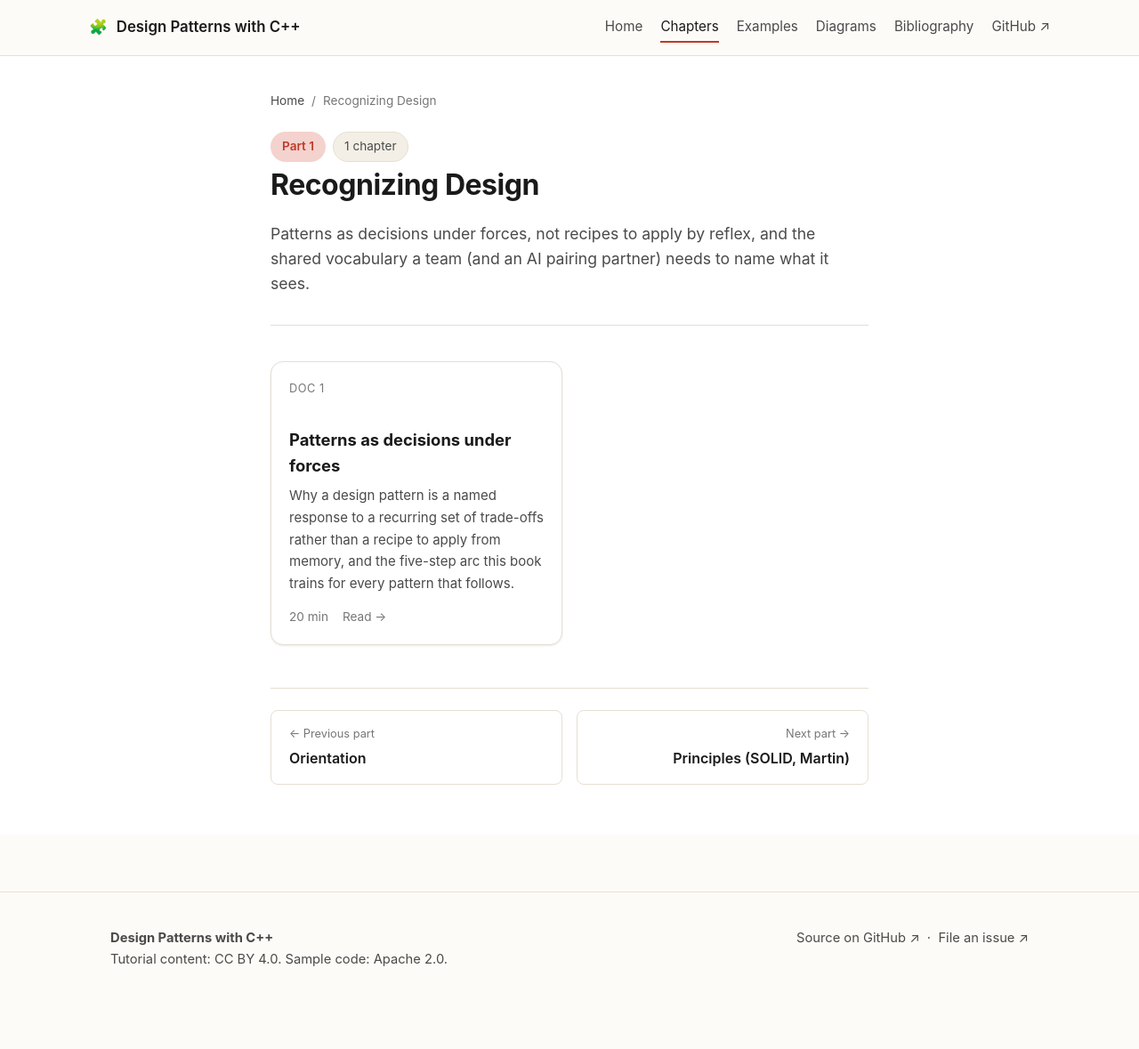
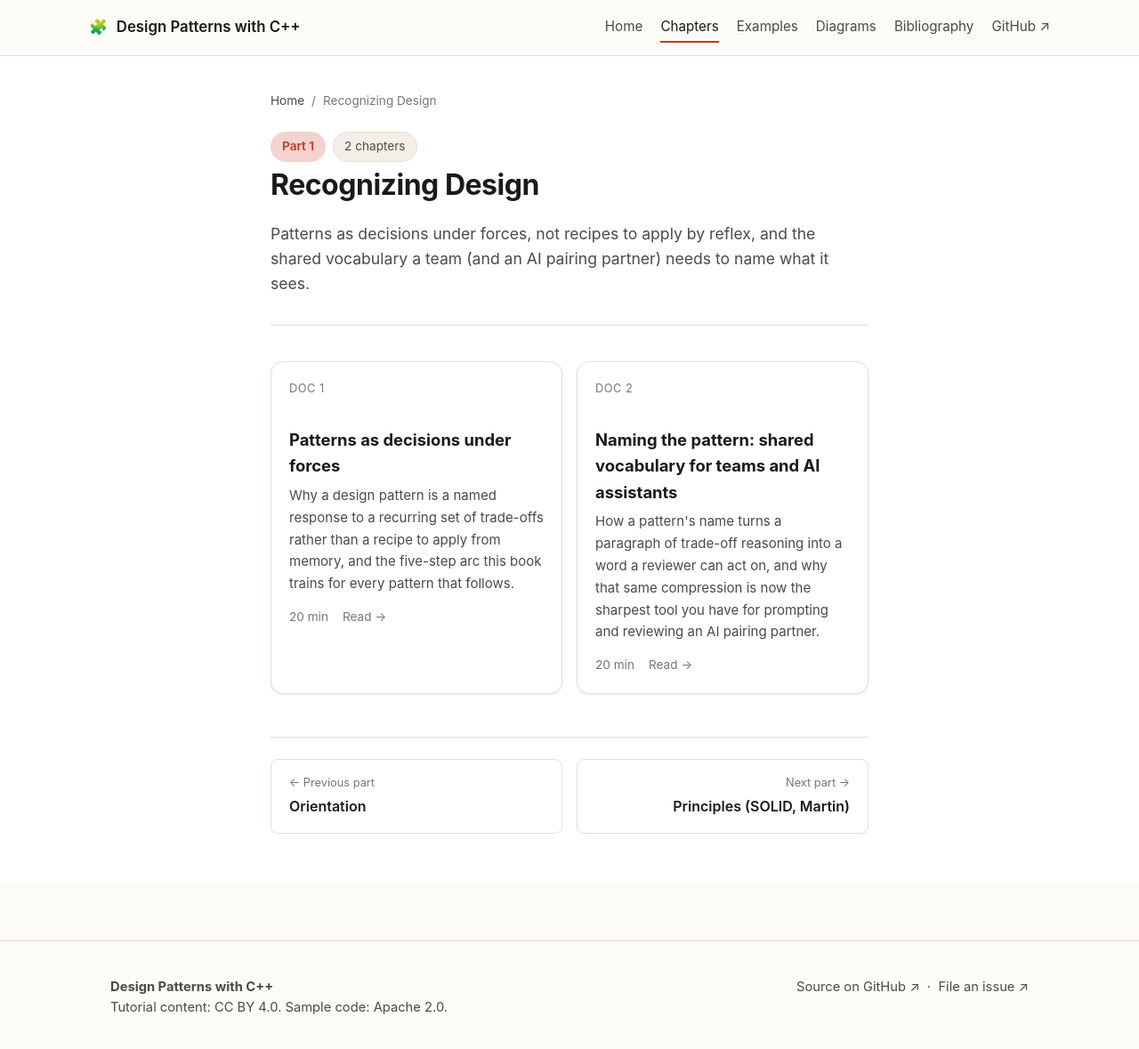
Before and after one commit to patterncatalyst/cpp-design-patterns, a Jekyll site: the page built from _parts/01-recognizing-design.md, in a window 1280 px wide and 1193 px high. Shown: the top 1179 px of the window at 89% size. Built offline with Jekyll 4.4.1, drawn with Linux system fonts in a browser that asks for light colours; some of the changed lines change nothing that is shown.

Commit message:
docs(r02): add ch2 naming-the-pattern (AI/vocabulary) + diagram

```diff
--- a/_data/diagrams.yml
+++ b/_data/diagrams.yml
@@ -20,6 +20,14 @@
     non-pattern), choose the idiomatic C++ expression, test it with gtest,
     and know when not to use it. Forces and trade-offs run under every step.
 
+- name: 02-shared-vocabulary
+  section: "Ch. 2"
+  title: A pattern name as shared vocabulary
+  caption: >-
+    A pattern name sits between three readers, a teammate, a future-you, and
+    an AI assistant, compressing a cluster of forces and a chosen structure
+    into one word all three can act on the same way.
+
 - name: 08-strategy-forces
   section: "Ch. 8"
   title: Strategy as a decision under forces
--- /dev/null
+++ b/_docs/02-naming-the-pattern.md
@@ -0,0 +1,70 @@
+---
+title: "Naming the pattern: shared vocabulary for teams and AI assistants"
+order: 2
+part: "recognizing-design"
+description: "How a pattern's name turns a paragraph of trade-off reasoning into a word a reviewer can act on, and why that same compression is now the sharpest tool you have for prompting and reviewing an AI pairing partner."
+duration: "20 min"
+---
+
+## Learning objectives
+
+By the end of this chapter you can:
+
+- Explain what a pattern name actually compresses: a cluster of forces plus a chosen structure, not a block of code.
+- Use a pattern name the way a team uses any shared vocabulary term, to let a reviewer reason at the level of the decision instead of the level of the syntax.
+- Prompt an AI assistant with a pattern name precisely enough that the request constrains the forces, not just the keyword.
+- Recognize a misapplied or needlessly heavy pattern an AI assistant emits, including the specific case of a virtual interface where a `std::function` or a concept would do.
+- Explain why the skill of recognizing what to build, and why, matters more, not less, once a tool can generate fluent code for any pattern name instantly.
+
+## Why this matters
+
+A senior engineer says, in a code review comment, "this needs to be a Strategy, not a switch, because partner tiers are now owned by separate teams." The comment is one sentence. It lands because the author of the code under review, and everyone else reading the thread, already knows what forces that one word is standing in for: a requirement that varies, a requirement that is owned by more than one team, a cost that a switch statement cannot pay without becoming unreadable. Nobody has to re-derive the trade-off from first principles in the comment thread. The word does that work.
+
+That compression is the entire value of a pattern name, and it is worth isolating from everything else the previous chapter covered, because the compression breaks in a specific, recoverable way once an AI assistant is part of the conversation. A model trained on a huge amount of code has also absorbed a huge amount of code that reaches for a pattern's name loosely, because the shape is familiar, not because the forces call for it. That means the same word that lets two engineers skip a paragraph of reasoning can also let an assistant skip the reasoning that was supposed to justify the word in the first place. This chapter is about keeping that compression accurate on both sides of that exchange, your side and the model's.
+
+{% include excalidraw.html name="02-shared-vocabulary" caption="Figure 2.1: A pattern name sits between three readers, a teammate, a future-you, and an AI assistant, compressing a cluster of forces and a chosen structure into one word all three can act on the same way." %}
+
+## A name is a compression, not a label
+
+Chapter 1 built the vocabulary this chapter now puts to work: a force is a requirement that competes with another requirement in the same piece of code, and a pattern is the name a team gives to one recurring, specific way of resolving a particular cluster of those forces. The word "Strategy" is not a label stuck onto an abstract base class after the fact. It is shorthand for an entire paragraph: something in this code varies, it varies along a dimension the caller should not have to know about, and more than one way of varying it needs to coexist without forcing the caller to change when a new one is added. Say "Strategy" to someone who already shares that vocabulary and the paragraph arrives intact in their head. Say "abstract base class with virtual dispatch" instead and you have described a shape without saying why it exists.
+
+This is why a pattern name survives being spoken out loud in a stand-up or typed into a one-line review comment, while a description of the code's structure does not. A shape is visible in the diff; the reviewer can see the base class and the overrides without being told. What is not visible in the diff is whether the forces that justify that shape are actually present in this code, today, for this team. The name is supposed to carry that judgment along with the shape. When it does, "this is a Strategy" is a defensible design claim. When it doesn't, the same sentence is decoration borrowed from a textbook, and the diff underneath it is paying for an abstraction that nothing in the actual requirements asked for.
+
+The test for whether a name is still doing real work is simple to state and uncomfortable to apply consistently: can you unpack it back into the forces it is supposed to represent, right now, for this code, without reaching for the Gang of Four's definition from memory? If a teammate asks "why is this a Strategy and not just a function with a branch," and the answer is a paragraph about which requirements compete and which one wins, the name is still attached to the thing it is supposed to name. If the answer is "that's just what you do when a value needs to vary," the name has come loose from the forces that were supposed to justify it, and the question Chapter 1 trained, recognize the forces first, has not actually been asked.
+
+## Reasoning at the right altitude
+
+A team that shares pattern vocabulary gets something a team without it does not: the ability to have a design conversation at the altitude where the decision actually lives, instead of at the altitude of individual lines. Consider a pull request that introduces a connection pool for a billing service's database layer. A reviewer without shared vocabulary reads the diff line by line, checks that the mutex is acquired correctly, checks that the destructor releases the connection, checks that the tests pass, and approves. A reviewer who shares the vocabulary this book builds asks a different, prior question first: does this code actually need the correctness property a pool exists to provide, that no two callers ever receive the same live connection at the same time, or is a single shared connection with a mutex around it sufficient for the traffic this service actually sees? That question is only askable once "connection pool" is a name both people can hold in their heads as a claim about forces, not just a block of code to proofread.
+
+This is also where the candidate non-pattern from Chapter 1 pays off in review, not just in design. A reviewer who has internalized the arc does not just ask "is this Strategy implemented correctly." They ask "was a switch statement considered and rejected for a stated reason, or did the pattern's name arrive first and the switch statement never get a hearing." A pull request description that says "implements Strategy for fee calculation" invites the first kind of review. One that says "fee calculation now varies per partner tier, owned by separate teams; Strategy over a switch because the switch would require every team to edit one shared function" invites the second, sharper kind, and it does so because the author did the forces-first reasoning before reaching for the name, which is exactly the habit Chapter 1 trained and this chapter is now applying to the review conversation itself.
+
+The same altitude shift changes what a design document or an architecture discussion can accomplish in an hour. A meeting that spends its time re-deriving what a Factory is and is not, from first principles, every time the word comes up, has less time left for the actual decision in front of it: does this specific construction logic have the forces a Factory addresses, variation in which concrete type gets built, construction logic too involved to inline at every call site, or is `make_shared<ConcreteType>()` already the right answer and a Factory would be a Facade in front of nothing. Shared vocabulary does not make that decision for the team. It clears the table so the team can make it.
+
+## The same word, read by a teammate and by an AI assistant
+
+Every argument in the two sections above about a teammate reading a pattern name applies, almost unchanged, to an AI assistant reading one, and that is worth sitting with rather than rushing past. When you prompt an assistant with "add a Strategy for computing shipping cost, switchable at runtime between flat-rate and distance-based pricing," you are not just naming a code shape for it to produce. You are handing it the forces: something varies, the variation is selected at runtime, the caller should not change when a third pricing scheme arrives. An assistant that has the forces, not just the keyword, can make the same idiomatic choice a human engineer would, an abstract interface behind a `unique_ptr` here, a `std::function` holding a lambda there, because the forces, not the word alone, are what determine which idiomatic C++ expression actually fits.
+
+The reverse prompt is where the compression starts to leak. "Make this flexible, use a design pattern" hands the assistant a word-shaped hole with no forces in it, and a model will reliably fill that hole with whatever pattern shape is most statistically familiar for code that looks like the surrounding context, whether or not the forces in your actual code call for it. This is not a flaw unique to AI tooling. It is the exact failure mode Chapter 1 opened with, the engineer who reaches for Strategy the moment an `if` statement crosses their field of view, run at a scale that can produce that outcome in seconds instead of after a weekend with the Gang of Four book. The fix is the same fix in both cases: supply the forces before the name enters the conversation, whether the name is about to come out of your own head or out of a model's.
+
+This matters doubly for review, because an AI assistant's output is still code someone has to be accountable for, and the vocabulary this book builds is the fastest tool available for holding that code to the same standard a human co-author's code gets held to. A generated pull request that claims "implements the Observer pattern for cache invalidation" deserves exactly the same two questions a human-authored one does: what forces does this solve, and was a plainer alternative considered and rejected for a stated reason. The assistant will not ask those questions of itself unless the forces were in the prompt it received, which means the discipline Chapter 1 trained for a human engineer, naming a candidate pattern alongside a candidate non-pattern, is now also your primary review tool for a machine collaborator's output, not an optional afterthought layered on top of it.
+
+## Recognizing an AI's misapplied or needlessly heavy pattern
+
+The specific failure worth drilling on, because it shows up constantly in generated C++, is a virtual interface standing in for a choice that never needed runtime polymorphism at all. Ask an assistant for "a pluggable discount calculator" for a retail checkout flow and a common result looks like this: an abstract `DiscountCalculator` base class with a pure virtual `apply`, two or three concrete subclasses, a factory function that picks among them by an enum, and a `unique_ptr<DiscountCalculator>` threaded through the checkout path. Every piece of that is syntactically correct modern C++. None of it is wrong in isolation. And if the actual requirement is "pick one of three fixed discount rules known at compile time, with no plan to load a new one from configuration or a plugin," the entire inheritance hierarchy is solving a flexibility problem the code does not have, at the cost of a vtable indirection, three extra files, and a factory function nobody asked to maintain.
+
+Recognizing this is the Chapter 1 arc applied to generated code instead of hand-written code, and it starts the same way: ask what varies, what is fixed, and whether the variation needs to happen after the program has already started running. If the three discount rules are fixed at compile time and selected by a configuration value read once at startup, a `std::function<Money(Money)>` assigned once during setup, or a template parameter if the choice is truly static, resolves the same requirement with no virtual call on the checkout hot path and no class hierarchy to navigate later. If a C++20 concept can constrain the shape a discount rule has to satisfy without naming a base class at all, that is worth putting on the table as the candidate non-pattern before the virtual interface is accepted as the answer. The question is never "is a virtual interface wrong." It is the same question Chapter 1 trained for a switch statement: does this code's actual forces call for runtime substitutability, or did the shape arrive because it is the shape a pluggable-anything request reliably produces.
+
+The tell, once you are looking for it, is usually proportion rather than any one line of code. A hierarchy with one production implementation and a second that exists only to prove the interface is pluggable is the AI equivalent of the Strategy-for-an-if-statement from Chapter 1's opening scene, restated at the scale a model can produce it: fluent, syntactically clean, and paying rent for a future nobody has actually committed to building. Reviewing generated code for this pattern is not slower than reviewing hand-written code for it. It is the identical question, asked at the same altitude, regardless of who, or what, typed the diff.
+
+## Why recognition matters more, not less, now
+
+It is tempting to read the speed at which an assistant can produce a Factory, a Strategy, or an Observer and conclude that the vocabulary problem has gotten smaller, because the code itself is cheaper to produce than it used to be. The opposite is closer to true. When writing the code was the bottleneck, a certain amount of judgment was free: an engineer who had to type out an entire class hierarchy by hand had time, while typing, to notice that the hierarchy was solving a problem the code did not have. That friction is gone. A prompt that asks for "a flexible, extensible discount system" can produce the full virtual hierarchy, the factory, and a README describing its extensibility in the time it used to take to write one class, and the friction that used to catch an overbuilt abstraction partway through no longer exists to catch it.
+
+That removes a safety net, it does not remove the need for one. The judgment that used to arrive as a side effect of the labor now has to be asked for explicitly, as a question posed before the prompt is sent and again before the diff is accepted: what are the forces here, and does this pattern, or the plainer alternative sitting next to it, actually answer them. That is not a new skill this chapter is inventing. It is the five-step arc from Chapter 1, recognize the forces, name a candidate pattern and a candidate non-pattern, choose the idiomatic expression, test the behavior, and know when not to use it, applied without exception to a collaborator that can produce any step of that arc on request except the first one. An assistant can generate a Strategy instantly. It cannot tell you, on its own authority, whether your checkout flow actually has a Strategy-shaped problem. That judgment call is still yours, and it is worth more now that the code around it is cheaper, not less.
+
+Every pattern chapter from here forward hands you one more name to add to this shared vocabulary, always next to its own candidate non-pattern and its own "when not to use it" section, because the discipline this chapter just applied to review and to AI prompting is the same discipline those chapters apply to design. Part 2 takes the next step down into the SOLID principles that explain, in more formal terms, why some of these forces recur as often as they do. The catalogue grows from here. The habit of asking what a name is actually buying you, before you reach for it and before you accept it from a collaborator that reaches for it on your behalf, does not change.
+
+## For deeper coverage
+
+- Erich Gamma, Richard Helm, Ralph Johnson, and John Vlissides, *Design Patterns: Elements of Reusable Object-Oriented Software* (Addison-Wesley): the catalogue whose names this chapter treats as shared vocabulary, and the source worth reading in full once a pattern's name alone stops being enough to settle a review.
+- The full reading list behind this book's opinions lives on the [bibliography page]({{ '/bibliography/' | relative_url }}); every citation in this book is a pointer to the source, not a substitute for reading it.
```
Also changed, not shown: diagrams/02-shared-vocabulary.svg (added), 1 other file.
